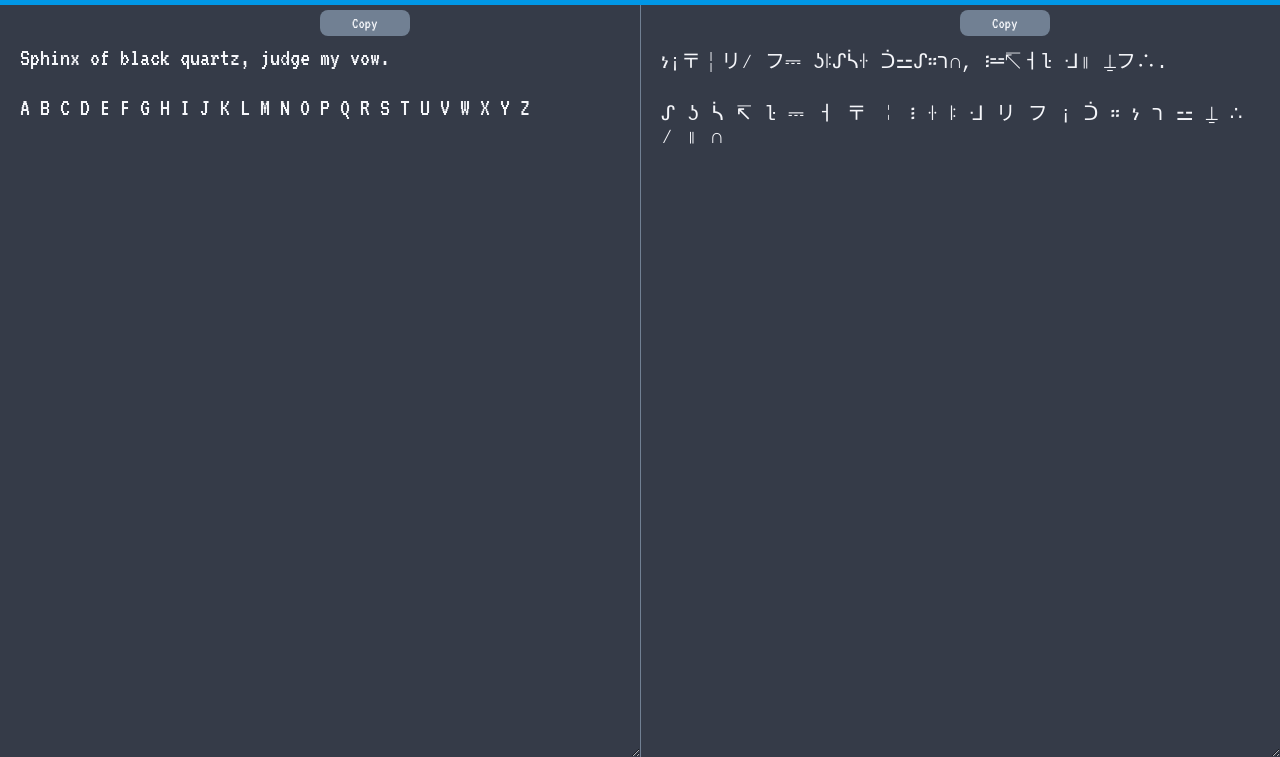
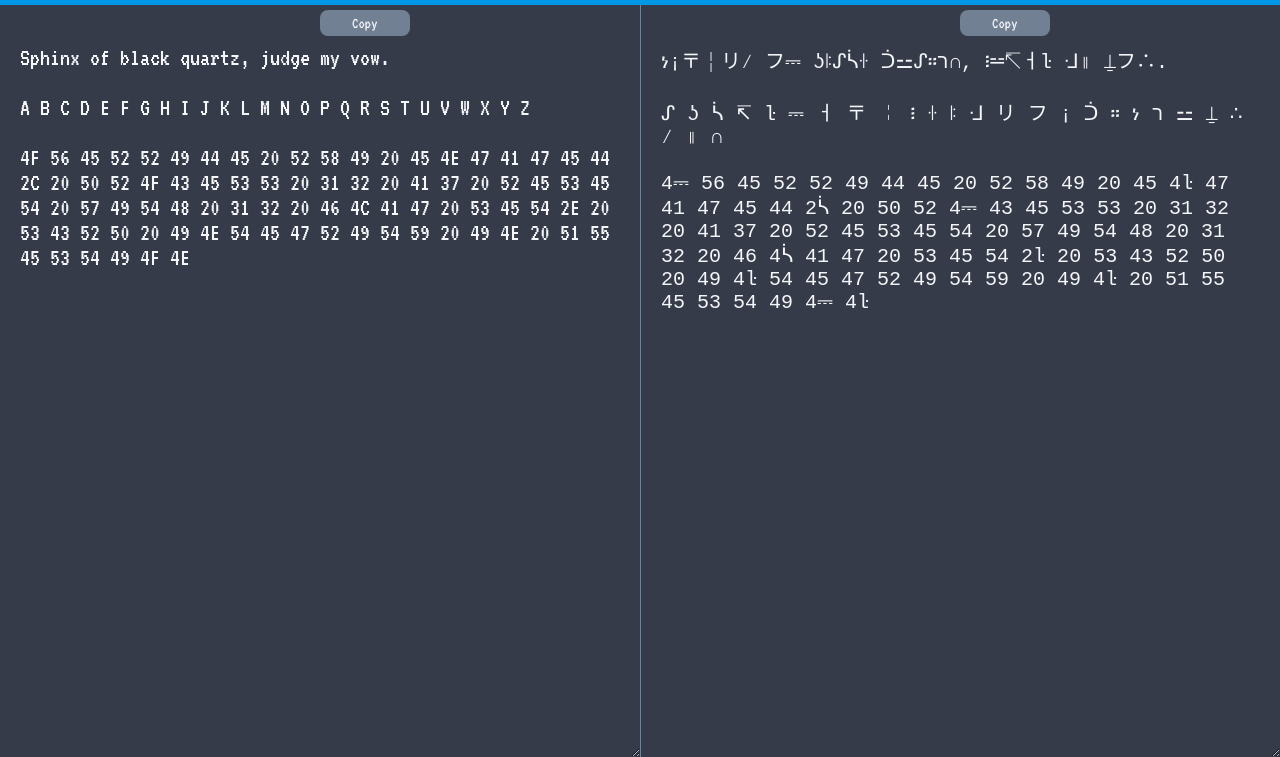
Before and after one commit to GuyInGrey/guyingrey.github.io, a plain HTML site: page sga/index.html in a window 1280 px wide. Shown: the part 43-800 px from the top of the page. Drawn offline with Linux system fonts and the light colour scheme.

Commit message:
:whistle: nothing to see here.

```diff
--- a/sga/index.html
+++ b/sga/index.html
@@ -39,7 +39,9 @@
       <textarea onkeyup="normalChanged()" id="normalInput"
             style="font-family: 'VT323', monospace; font-size: 25px;">Sphinx of black quartz, judge my vow.
 
-A B C D E F G H I J K L M N O P Q R S T U V W X Y Z</textarea>
+A B C D E F G H I J K L M N O P Q R S T U V W X Y Z
+
+4F 56 45 52 52 49 44 45 20 52 58 49 20 45 4E 47 41 47 45 44 2C 20 50 52 4F 43 45 53 53 20 31 32 20 41 37 20 52 45 53 45 54 20 57 49 54 48 20 31 32 20 46 4C 41 47 20 53 45 54 2E 20 53 43 52 50 20 49 4E 54 45 47 52 49 54 59 20 49 4E 20 51 55 45 53 54 49 4F 4E</textarea>
     </div>
     <div class="textInputOuter">
       <button class="button copyButton" onclick="sgaCopy()">Copy</button>
```
